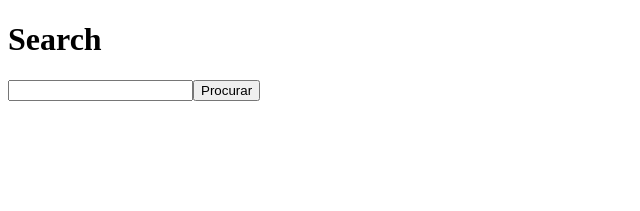
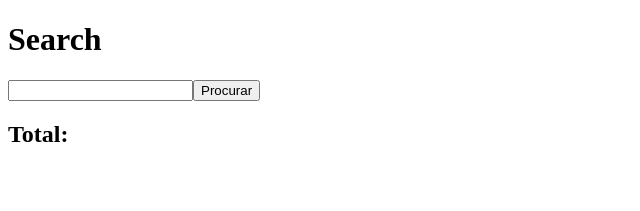
Before and after one commit to leonardof26/reactperformance, a Next.js app: page / in a window 1280 px wide. Shown: the top 211 px of the page, without its empty margins (0-640 px from the left). Built offline with nearby package versions, Linux system fonts and the light colour scheme.

Commit message:
added memo

```diff
--- a/components/ProductItem.tsx
+++ b/components/ProductItem.tsx
@@ -14,6 +14,7 @@ function ProductItemComponent({ product }: ProductItemProps) {
   return (
     <div>
       {product.title} - <strong>{product.price}</strong>
+      <button>Add to Wishlist</button>
     </div>
   )
 }
@@ -21,6 +22,6 @@ function ProductItemComponent({ product }: ProductItemProps) {
 export const ProductItem = memo(
   ProductItemComponent,
   (prevProps, nextProps) => {
-    return Object.is(prevProps, nextProps)
+    return Object.is(prevProps.product, nextProps.product)
   }
 )
--- a/components/SearchResults.tsx
+++ b/components/SearchResults.tsx
@@ -1,4 +1,4 @@
-import React from 'react'
+import React, { useMemo } from 'react'
 
 import { ProductItem } from './ProductItem'
 
@@ -9,12 +9,14 @@ type Product = {
 }
 
 interface SearchResultsProps {
+  totalPrice: number
   products: Product[]
 }
 
-function SearchResults({ products }: SearchResultsProps) {
+function SearchResults({ products, totalPrice }: SearchResultsProps) {
   return (
     <div>
+      <h2>Total: {totalPrice}</h2>
       {products.map((product) => (
         <ProductItem product={product} key={product.id} />
       ))}
--- a/pages/index.tsx
+++ b/pages/index.tsx
@@ -1,9 +1,20 @@
 import React, { FormEvent, useState } from 'react'
 import SearchResults from '../components/SearchResults'
 
+type Product = {
+  id: number
+  price: number
+  title: string
+}
+
+type Results = {
+  totalPrice: number
+  data: Product[]
+}
+
 export default function Home() {
   const [searchInput, setSearchInput] = useState('')
-  const [results, setResults] = useState([])
+  const [results, setResults] = useState<Results>({} as Results)
 
   async function handleSearch(event: FormEvent) {
     event.preventDefault()
@@ -15,7 +26,11 @@ export default function Home() {
     const resp = await fetch(`http://localhost:3333/products?q=${searchInput}`)
     const data = await resp.json()
 
-    setResults(data)
+    const totalPrice = data.reduce((acc, product) => {
+      return acc + product.price
+    }, 0)
+
+    setResults({ totalPrice, data })
   }
 
   return (
@@ -31,7 +46,7 @@ export default function Home() {
         <button type='submit'>Procurar</button>
       </form>
 
-      <SearchResults products={results} />
+      <SearchResults products={results.data || []} />
     </div>
   )
 }
```
